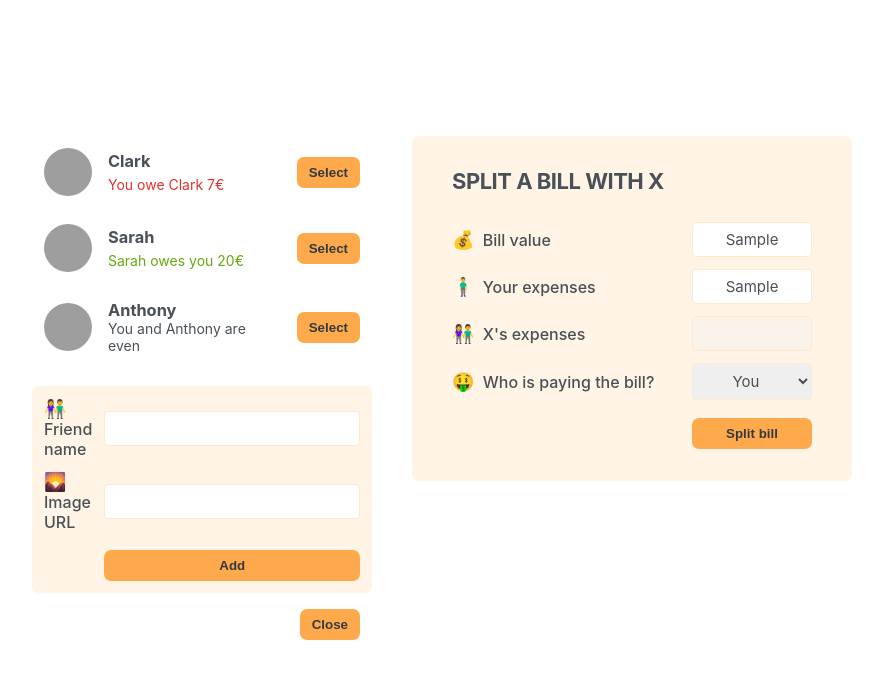
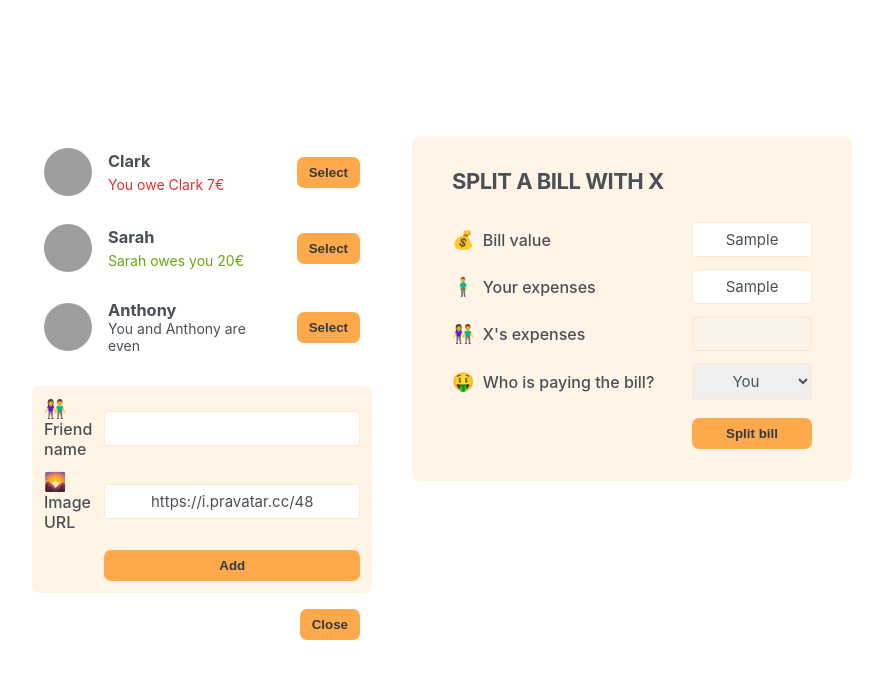
Before and after one commit to bkness/eat-n-split, a React (Create React App) app: page / in a window 1280 px wide. Both pictures are taken after typing "Sample", "Sample" into the empty fields and a click on the button "Add friend}". Shown: the top 678 px of the page, without its empty margins (198-1081 px from the left). Built offline with nearby package versions, Linux system fonts and the light colour scheme; grey boxes are pictures that could not be loaded.

Commit message:
Lifted friends state to the App component

```diff
--- a/src/App.js
+++ b/src/App.js
@@ -30,17 +30,23 @@
 }
 
 export default function App() {
+  const [friends, setFriends] = useState(initialFriends);
   const [showAddFriend, setShowAddFriend] = useState(false);
 
   function handleShowAddFriend() {
     setShowAddFriend((show) => !show);
   }
 
+  function handleAddFriend(friend) {
+    setFriends((friends) => [...friends, friend]);
+    setShowAddFriend(false);
+  }
+
   return (
     <div className="app">
       <div className="sidebar">
-        <FriendList />
-        {showAddFriend && <FormAddFriend />}
+        <FriendList friends={friends} />
+        {showAddFriend && <FormAddFriend onAddFriend={handleAddFriend} />}
         <Button onClick={handleShowAddFriend}>
           {showAddFriend ? "Close" : "Add friend}"}
         </Button>
@@ -51,9 +57,7 @@
   );
 }
 
-function FriendList() {
-  const friends = initialFriends;
-
+function FriendList({ friends }) {
   return (
     <ul>
       {friends.map((friend) => (
@@ -86,14 +90,44 @@
   );
 }
 
-function FormAddFriend() {
+function FormAddFriend({ onAddFriend }) {
+  const [name, setName] = useState("");
+  const [image, setImage] = useState("https://i.pravatar.cc/48");
+
+  function handleSubmit(e) {
+    e.preventDefault();
+
+    if (!name || !image) return;
+
+    const id = crypto.randomUUID();
+    const newFriend = {
+      name,
+      image: `${image}?=${id}`,
+      balance: 0,
+      id,
+    };
+
+    onAddFriend(newFriend);
+
+    setName("");
+    setImage("https://i.pravatar.cc/48");
+  }
+
   return (
-    <form className="form-add-friend">
+    <form className="form-add-friend" onSubmit={handleSubmit}>
       <label>👫 Friend name</label>
-      <input type="text" />
+      <input
+        type="text"
+        value={name}
+        onChange={(e) => setName(e.target.value)}
+      />
 
       <label>🌄 Image URL</label>
-      <input type="text" />
+      <input
+        type="text"
+        value={image}
+        onChange={(e) => setImage(e.target.value)}
+      />
 
       <Button>Add</Button>
     </form>
```
